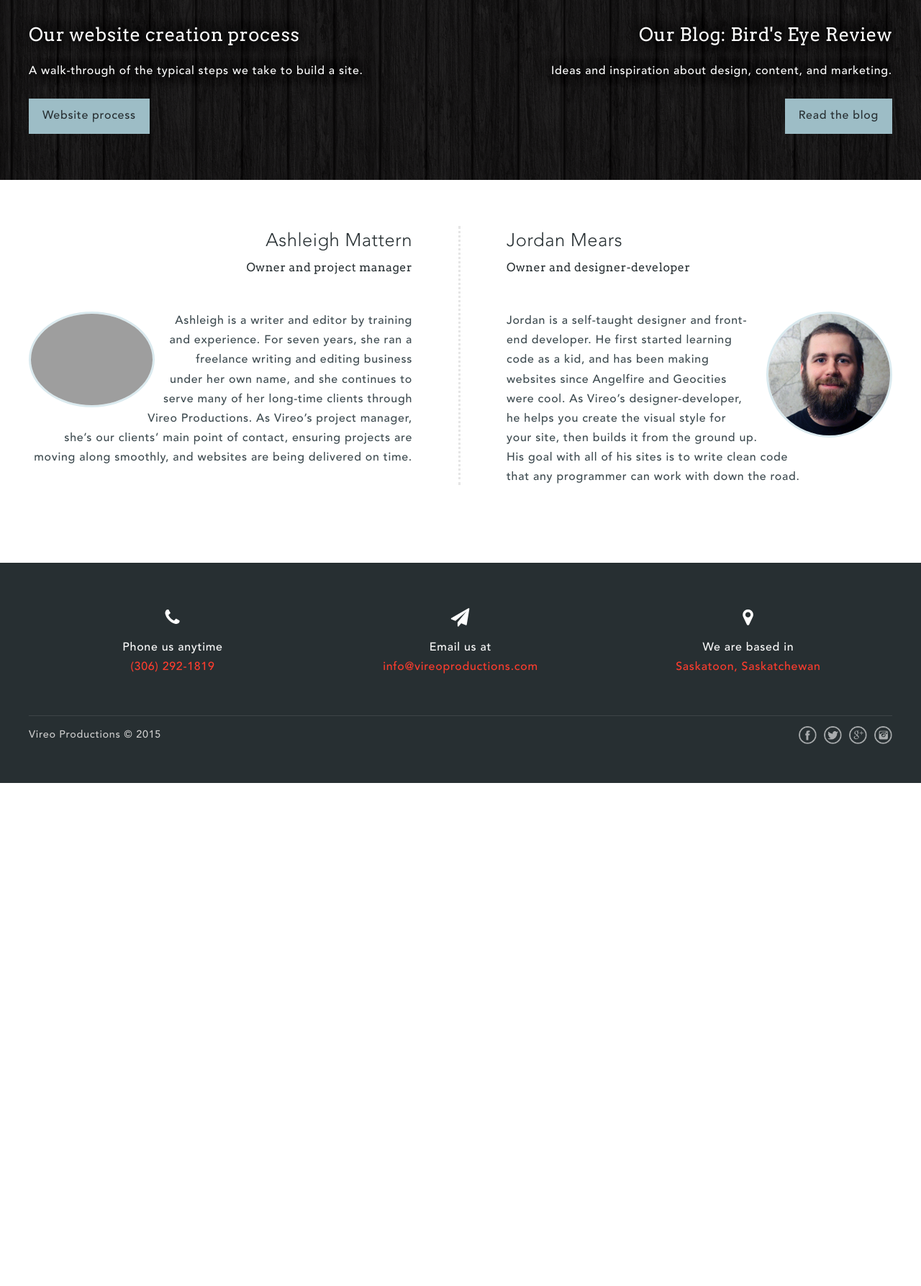
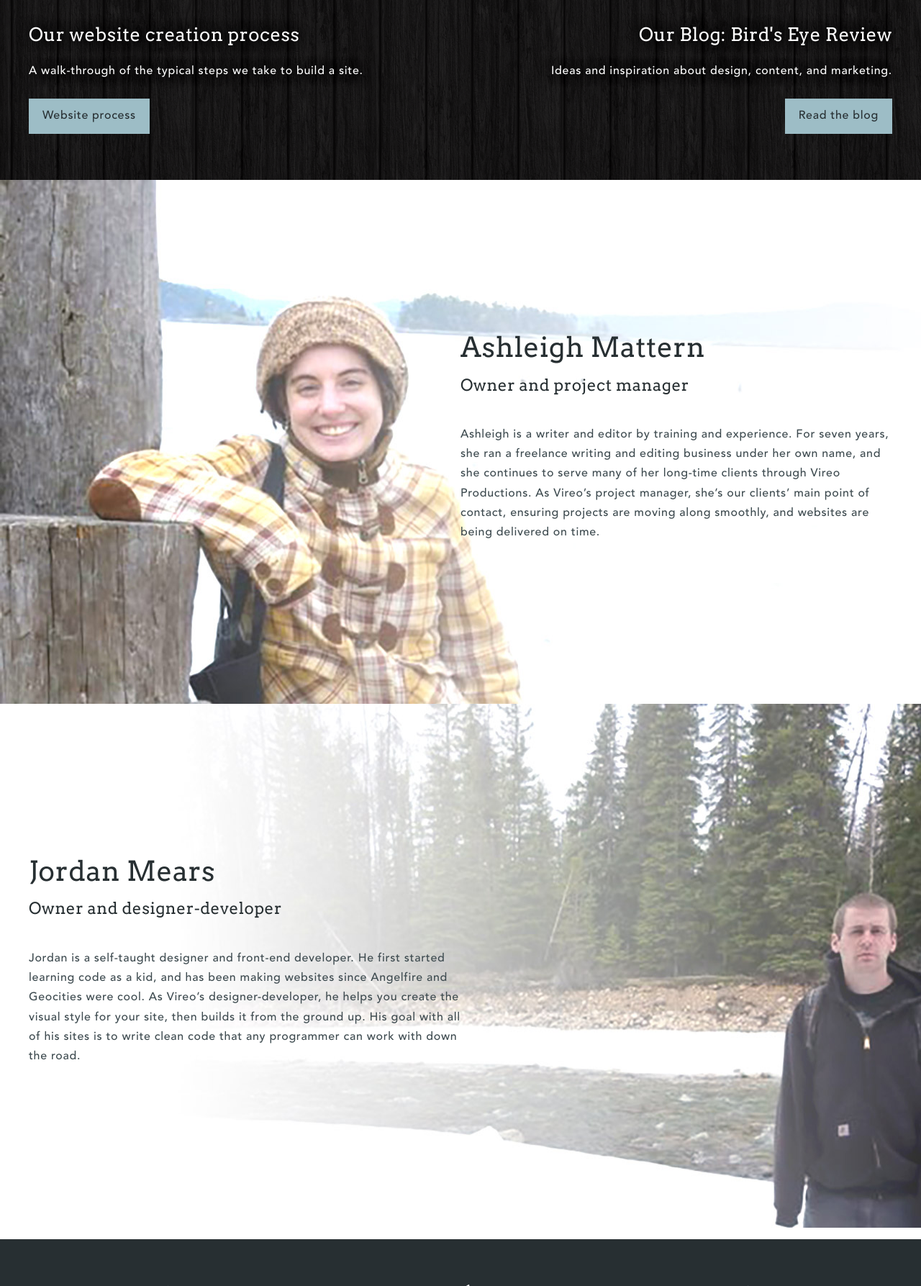
Before and after one commit to 7Mears/vireo, a WordPress theme: template themes/vireo/page-about.php in a window 1280 px wide. Shown: the part 1361-3148 px from the top of the page at 72% size. Before the commit the page ends 2449 px from the top, so only its background shows below. Run offline with PHP 8.4 and a stand-in for WordPress, Linux system fonts and the light colour scheme; the site name, menu and one post (Sample post) are stand-ins, and other content is empty; some libraries are stand-ins or nearby versions; grey boxes are pictures that could not be loaded.

Commit message:
about persons update

```diff
--- a/themes/vireo/front-page.php
+++ b/themes/vireo/front-page.php
@@ -6,7 +6,7 @@
 get_header(); ?>
 <section class="home-hero">
   <div class="container">
-    <h1 class="hero-title"><strong>Vireo</strong> Productions</h1>
+    <h1 class="hero-title">Vireo Productions</h1>
     <p class="hero-info"><strong>We make websites</strong>, and we fill those sites with professional, engaging content. Websites are made to share information and ideas online, and the best websites feature both great content and beautiful design.</p>
     <a class="hero-button" href="<?php echo esc_url( home_url( '/' ) ); ?>portfolio/"><button class="button-red" type="button" name="button">See our work</button></a>
     <div class="hero-social">
--- a/themes/vireo/page-about.php
+++ b/themes/vireo/page-about.php
@@ -81,23 +81,28 @@ get_header(); ?>
 	</div>
 
 
-	<div class="container">
+  <div class="person">
+		<div class="ashleigh-image"></div><!-- /ashleigh image -->
+		<div class="container">
+			<div class="person-content right">
+      	<h3 class="name">Ashleigh Mattern</h3>
+      	<h5 class="role">Owner and project manager</h5>
+      	<p>Ashleigh is a writer and editor by training and experience. For seven years, she ran a freelance writing and editing business under her own name, and she continues to serve many of her long-time clients through Vireo Productions. As Vireo’s project manager, she’s our clients’ main point of contact, ensuring projects are moving along smoothly, and websites are being delivered on time.</p>
+			</div>
+		</div><!-- /container -->
+	</div><!-- /person -->
 
-    <div class="person">
-      <h4 class="name">Ashleigh Mattern</h4>
-      <h5 class="role">Owner and project manager</h5>
-			<img class="mug mug-first" src="http://vireoproductions.com/wp-content/uploads/2015/05/ashleigh-face.jpg" alt="Ashleigh Mattern mug shot">
-      <p>Ashleigh is a writer and editor by training and experience. For seven years, she ran a freelance writing and editing business under her own name, and she continues to serve many of her long-time clients through Vireo Productions. As Vireo’s project manager, she’s our clients’ main point of contact, ensuring projects are moving along smoothly, and websites are being delivered on time.</p>
-    </div>
+  <div class="person">
+		<div class="jordan-image"></div><!-- /jordan image -->
+		<div class="container">
+			<div class="person-content left">
+      	<h3 class="name">Jordan Mears</h3>
+      	<h5 class="role">Owner and designer-developer</h5>
+      	<p>Jordan is a self-taught designer and front-end developer. He first started learning code as a kid, and has been making websites since Angelfire and Geocities were cool. As Vireo’s designer-developer, he helps you create the visual style for your site, then builds it from the ground up. His goal with all of his sites is to write clean code that any programmer can work with down the road.</p>
+			</div>
+		</div><!-- /container -->
+	</div><!-- /person -->
 
-    <div class="person">
-      <h4 class="name">Jordan Mears</h4>
-      <h5 class="role">Owner and designer-developer</h5>
-			<img class="mug mug-last" src="http://vireoproductions.com/wp-content/uploads/2015/05/jordan-face.jpg" alt="Jordan Mears mug shot">
-      <p>Jordan is a self-taught designer and front-end developer. He first started learning code as a kid, and has been making websites since Angelfire and Geocities were cool. As Vireo’s designer-developer, he helps you create the visual style for your site, then builds it from the ground up. His goal with all of his sites is to write clean code that any programmer can work with down the road.</p>
-		</div>
-<div class="clear"></div>
-  </div><!-- /container -->
 
 </main><!-- /main -->
 
--- a/themes/vireo/sass/theme/_about.scss
+++ b/themes/vireo/sass/theme/_about.scss
@@ -45,75 +45,40 @@
 
 // employees
 .person {
-  width: 50%;
-  float: left;
-  margin: ($padding-main * 2) 0;
-  padding: 0;
+  width: 100%;
+  padding: 200px 0;
+  position: relative;
+  @include clearfix();
 
-  &:first-child {
-    padding-right: ($padding-main * 2);
-    border-right: $border-size dotted rgba(0,0,0,0.1);
-    text-align: right;
-
-    @include bp-medium {
-      border: 0;
-      padding: 0;
+  h3 {
+    margin: 0;
+  }
+  h5 {
+    margin-top: 0;
   }
 }
 
-  &:nth-child(2) {
-    padding-left: ($padding-main * 2);
-
-    @include bp-medium {
-      border: 0;
-      padding: 0;
-    }
+.person-content {
+  width: 50%;
+  z-index: 1;
+  position: relative;
 }
 
-  .name,
-  .role {
-    margin: 0;
-    padding: 0;
+// employee image
+.ashleigh-image,
+.jordan-image {
+  width: 100%;
+  height: 100%;
+  position: absolute;
+  top: 0;
+  left: 0;
+  z-index: 0;
 }
 
-  .name {
-    font-family: $font__primary;
-    font-weight: 100;
+.ashleigh-image {
+  background: url('./images/ash.jpg') no-repeat;
 }
 
-  .role {
-    @include font-size(1);
-    padding-bottom: $padding-main;
-
-    @include bp-medium {
-      padding-bottom: 0;
+.jordan-image {
+  background: url('./images/jordan.jpg') no-repeat;
 }
-  }
-
-  .mug {
-    border: $border-size solid $color5;
-    border-radius: 50%;
-    width: 175px;
-
-    shape-outside: circle();
-
-    @include bp-small {
-      width: 100%;
-    }
-  }
-
-  .mug-first {
-    float: left;
-    margin: 1em $padding-main 1em 0;
-  }
-
-  .mug-last {
-    float: right;
-    margin: 1em 0 1em $padding-main;
-  }
-
-  @include bp-medium {
-    width: 100%;
-    margin: $padding-main 0;
-  }
-}
--- a/themes/vireo/sass/theme/_frontpage.scss
+++ b/themes/vireo/sass/theme/_frontpage.scss
@@ -22,7 +22,7 @@
   background-color: $color__background-dark;
   background: url('./images/hero.jpg') no-repeat center center;
   background-size: cover;
-  padding: 125px 0 100px 0;
+  padding: 100px 0 100px 0;
 
   @include bp-medium {
     height: 100%;
--- a/themes/vireo/sass/theme/_main.scss
+++ b/themes/vireo/sass/theme/_main.scss
@@ -74,6 +74,9 @@ main {
   }
 }
 
+.left { float: left; }
+.right { float: right; }
+
 // Post navigation text
 .posts-navigation h2 {
   display: none;
--- a/themes/vireo/style.css
+++ b/themes/vireo/style.css
@@ -915,6 +915,14 @@ main {
   }
 }
 
+.left {
+  float: left;
+}
+
+.right {
+  float: right;
+}
+
 .posts-navigation h2 {
   display: none;
 }
@@ -1014,7 +1022,7 @@ main {
   background-color: #272F32;
   background: url("./images/hero.jpg") no-repeat center center;
   background-size: cover;
-  padding: 125px 0 100px 0;
+  padding: 100px 0 100px 0;
 }
 @media only screen and (max-width: 55em) {
   .home-hero {
@@ -1465,74 +1473,41 @@ main {
 }
 
 .person {
+  width: 100%;
+  padding: 200px 0;
+  position: relative;
+  content: "";
+  display: table;
+}
+.person h3 {
+  margin: 0;
+}
+.person h5 {
+  margin-top: 0;
+}
+
+.person-content {
   width: 50%;
-  float: left;
-  margin: 4em 0;
-  padding: 0;
-}
-.person:first-child {
-  padding-right: 4em;
-  border-right: 3px dotted rgba(0, 0, 0, 0.1);
-  text-align: right;
-}
-@media only screen and (max-width: 55em) {
-  .person:first-child {
-    border: 0;
-    padding: 0;
-  }
-}
-.person:nth-child(2) {
-  padding-left: 4em;
-}
-@media only screen and (max-width: 55em) {
-  .person:nth-child(2) {
-    border: 0;
-    padding: 0;
-  }
-}
-.person .name,
-.person .role {
-  margin: 0;
-  padding: 0;
-}
-.person .name {
-  font-family: "Avenir", sans-serif;
-  font-weight: 100;
-}
-.person .role {
-  font-size: 16px;
-  font-size: 1rem;
-  padding-bottom: 2em;
-}
-@media only screen and (max-width: 55em) {
-  .person .role {
-    padding-bottom: 0;
-  }
-}
-.person .mug {
-  border: 3px solid #DAEAEF;
-  border-radius: 50%;
-  width: 175px;
-  shape-outside: circle();
-}
-@media only screen and (max-width: 30em) {
-  .person .mug {
-    width: 100%;
-  }
-}
-.person .mug-first {
-  float: left;
-  margin: 1em 2em 1em 0;
-}
-.person .mug-last {
-  float: right;
-  margin: 1em 0 1em 2em;
-}
-@media only screen and (max-width: 55em) {
-  .person {
-    width: 100%;
-    margin: 2em 0;
-  }
+  z-index: 1;
+  position: relative;
+}
+
+.ashleigh-image,
+.jordan-image {
+  width: 100%;
+  height: 100%;
+  position: absolute;
+  top: 0;
+  left: 0;
+  z-index: 0;
+}
+
+.ashleigh-image {
+  background: url("./images/ash.jpg") no-repeat;
+}
+
+.jordan-image {
+  background: url("./images/jordan.jpg") no-repeat;
 }
 
 .page-blog {
```
Also changed, not shown: themes/vireo/images/ash.jpg (added), themes/vireo/images/jordan.jpg (added), 2 other files. Lines whose indentation alone changed are shown as unchanged.
